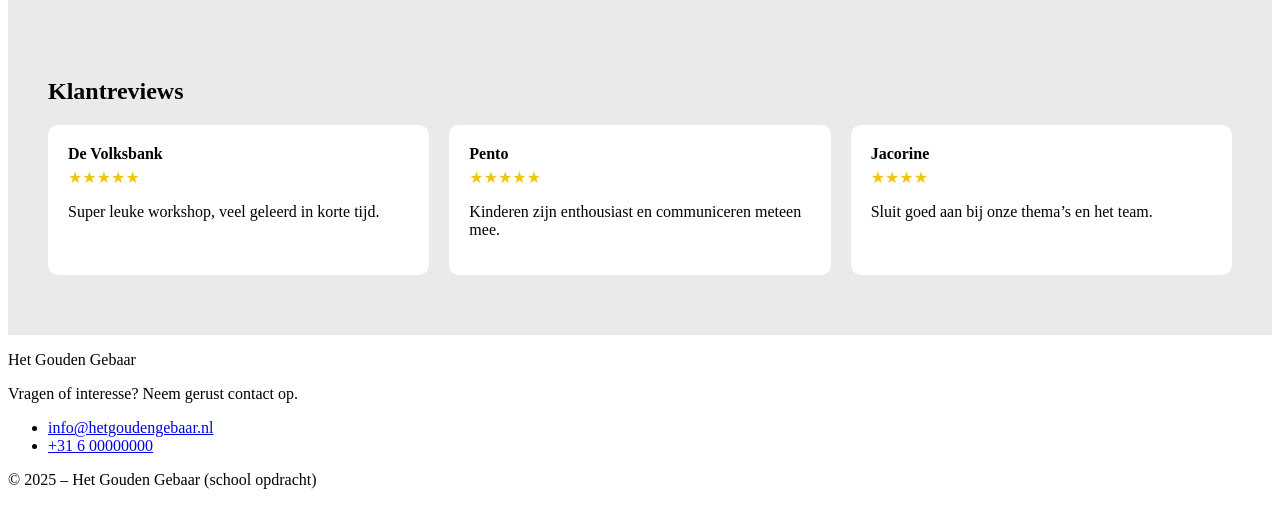
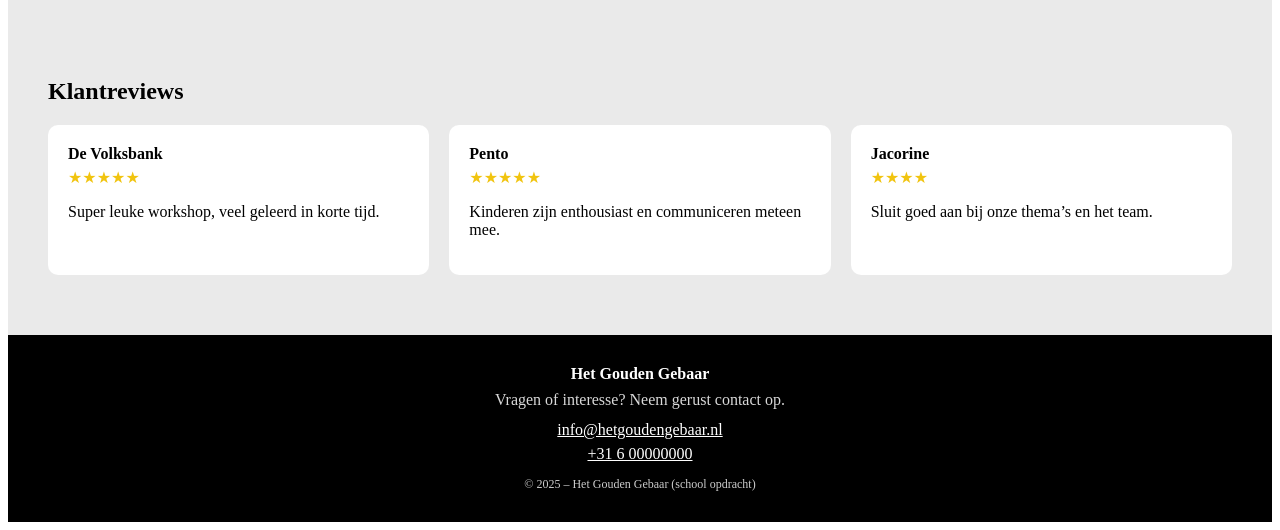
Before and after one commit to owusu123456/hetgoudengebaar, a PHP site: page / in a window 1280 px wide. Shown: the part 669-1199 px from the top of the page. Before the commit the page ends 1158 px from the top, so only its background shows below. Run offline with PHP 8.4, Linux system fonts and the light colour scheme.

Commit message:
Footer styling

```diff
--- a/style.css
+++ b/style.css
@@ -79,3 +79,50 @@
   color: #f1c40f;
   margin: 5px 0;
 }
+
+.footer {
+  background: #000;
+  color: #fff;
+  padding: 30px 20px;
+  text-align: center;
+}
+
+.footer-inner {
+  max-width: 900px;
+  margin: 0 auto;
+}
+
+.footer-title {
+  font-weight: 700;
+  margin: 0 0 8px 0;
+}
+
+.footer-text {
+  margin: 0 0 12px 0;
+  opacity: 0.85;
+}
+
+.footer-links {
+  list-style: none;
+  padding: 0;
+  margin: 0 0 14px 0;
+}
+
+.footer-links li {
+  margin: 6px 0;
+}
+
+.footer-links a {
+  color: #fff;
+  text-decoration: underline;
+}
+
+.footer-links a:hover {
+  opacity: 0.8;
+}
+
+.footer-copy {
+  margin: 0;
+  font-size: 12px;
+  opacity: 0.8;
+}
```
